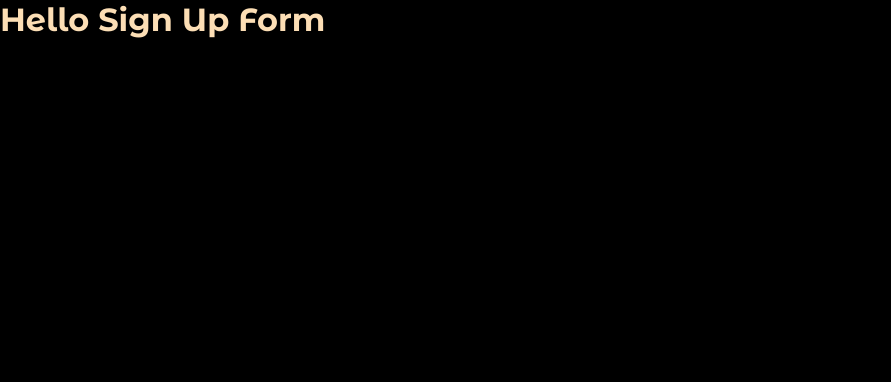
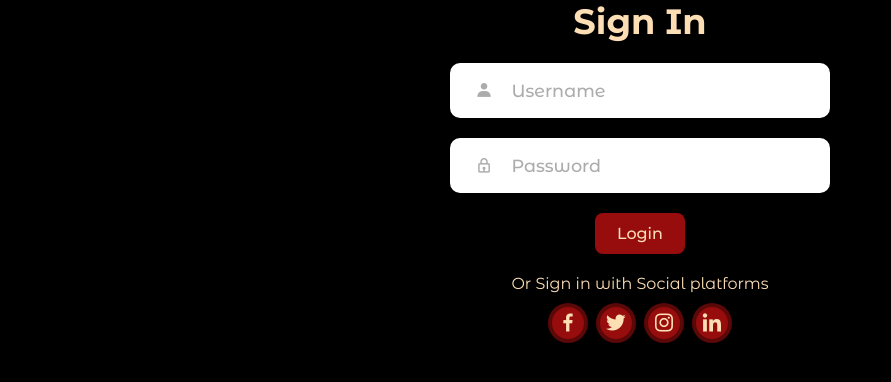
Before and after one commit to NickyRahman/TCinema, a plain HTML site: page signUp.html in a window 1280 px wide. Shown: the whole page, without its empty margins (0-891 px from the left). Drawn offline with nearby package versions, Linux system fonts and the light colour scheme.

Commit message:
Sign in form completed

```diff
--- a/signUp.html
+++ b/signUp.html
@@ -4,11 +4,41 @@
     <meta charset="UTF-8">
     <meta http-equiv="X-UA-Compatible" content="IE=edge">
     <meta name="viewport" content="width=device-width, initial-scale=1.0">
-    <title>Sign Up Form</title>
+    <title>Sign-in Sign-Up Form</title>
+    <!-- Styling sheet -->
     <link rel="stylesheet" href="style.css">
+    <!-- Box icons -->
+    <link rel="stylesheet" href="https://cdn.jsdelivr.net/npm/boxicons@latest/css/boxicons.min.css">
+
 </head>
 <body>
-    <h1 class="header">Hello Sign Up Form </h1>
+    <div class="sign-container">
+        <div class="forms-container">
+            <div class="signin-signup">
+                <form action="" class="sign-in-form">
+                    <h2 class="title">Sign In</h2>
+                    <div class="input-field">
+                        <i class='bx bxs-user'></i>
+                        <input type="text" placeholder="Username">
+                    </div>
+                    <div class="input-field">
+                        <i class='bx bx-lock'></i>
+                        <input type="password" placeholder="Password">
+                    </div>
+                    <input type="submit" value="Login" class="btn solid">
+
+                    <p class="social-text">Or Sign in with Social platforms</p>
+                    <div class="social">
+                        <a href="#"><i class='bx bxl-facebook'></i></a>
+                        <a href="#"><i class='bx bxl-twitter'></i></a>
+                        <a href="#"><i class='bx bxl-instagram'></i></a>
+                        <a href="#"><i class='bx bxl-linkedin'></i></a>
+                    </div>
+
+                </form>
+            </div>
+        </div>
+    </div>
 
 </body>
 </html>
--- a/style.css
+++ b/style.css
@@ -92,6 +92,8 @@ header{
     color: var(--text-color);
     font-weight: 400;
     border-radius: 0.5rem;
+    outline: none;
+    border: none;
 }
 
 .btn:hover{
@@ -490,8 +492,7 @@ ul{
   }
 
   @media (max-width: 472px) {
-
-    header {
+    header{
         padding: 5px 2%;
     }
 
@@ -509,11 +510,11 @@ ul{
         width: 150px;
     }
 
-    .newsletter form input::placeholder {
+    .newsletter form input::placeholder{
         font-size: 0.7rem;
     }
 
-    .newsletter .btn {
+    .newsletter .btn{
         font-size: 0.5rem;
     }
 
@@ -538,6 +539,7 @@ ul{
         font-size: 0.9rem;
         padding-bottom: 0px;
   }
+}
 
   @media (max-width: 370px) {
     header{
@@ -585,5 +587,81 @@ ul{
         font-size: 0.9rem;
         padding-bottom: 0px;
   }
+}
 
-  }
+
+/* Sign up Sign In Form Styling */
+
+.sign-container{
+    position: relative;
+    width: 100%;
+    min-height: 100vh;
+    background-color: var(--background-color);
+    overflow: hidden;
+}
+
+.forms-container{
+    position: absolute;
+    width: 100%;
+    height: 100%;
+    top: 0;
+    left: 0;
+    background-color: var(--background-color);
+}
+
+.sign-container form{
+    display: flex;
+    align-items: center;
+    justify-content: center;
+    flex-direction: column;
+}
+
+.title{
+    font-size: 2.2rem;
+    color: var(--text-color);
+    margin-bottom: 10px;
+}
+
+.input-field{
+    max-width: 380px;
+    width: 100%;
+    height: 55px;
+    background-color: white;
+    margin: 10px 0;
+    border-radius: 10px;
+    display: grid;
+    grid-template-columns: 15% 85%;
+    padding: 0 0.4rem;
+}
+
+.input-field i{
+    text-align: center;
+    line-height: 55px;
+    color: #acacac;
+    font-size: 1.1rem;
+}
+
+.input-field input{
+    background: none;
+    outline: none;
+    border: none;
+    line-height: 1;
+    font-weight: 600;
+    font-size: 1.1rem;
+    color: #333;
+}
+
+.input-field input::placeholder{
+    color: #acacac;
+    font-weight: 500;
+}
+
+.sign-container .btn{
+    font-size: 1rem;
+    font-weight: 500;
+    margin: 10px 0;
+}
+
+.sign-container .social-text{
+    margin: 10px;
+}
```
